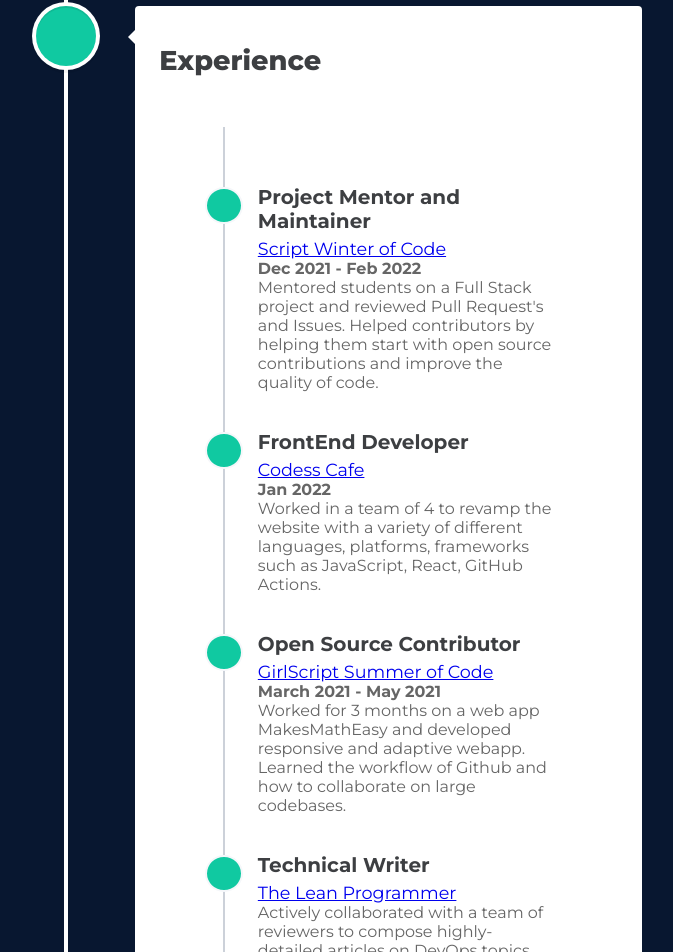
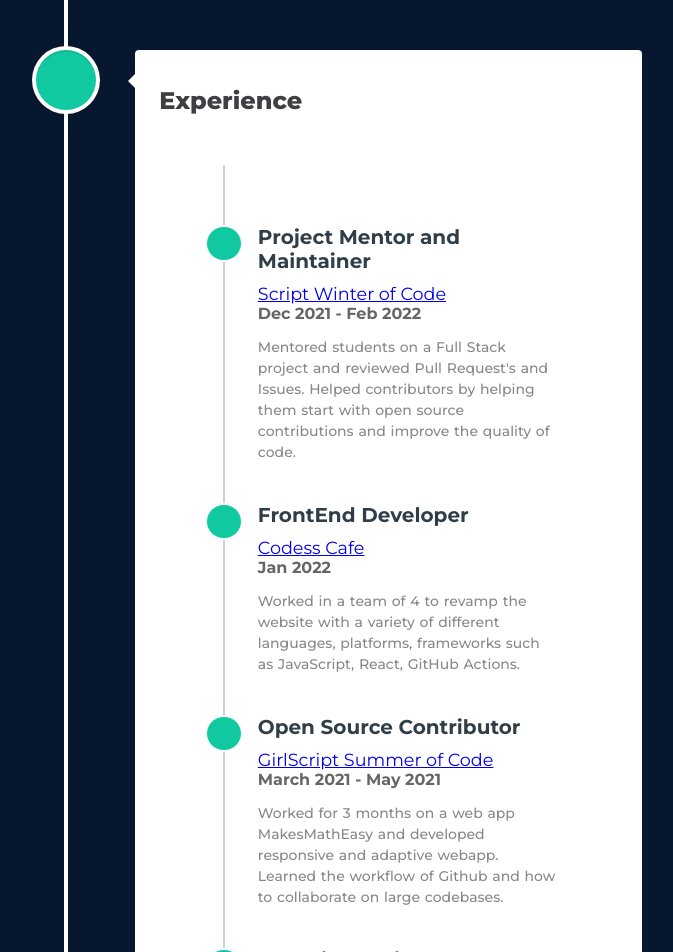
Before and after one commit to RaveenaBhasin/Portfolio, a React (Create React App) app: page / in a window 1280 px wide. Shown: the part 4542-5494 px from the top of the page, without its empty margins (574-1247 px from the left). Built offline with nearby package versions, Linux system fonts and the light colour scheme.

Commit message:
Update Qualification.js

```diff
--- a/src/components/Qualification.js
+++ b/src/components/Qualification.js
@@ -14,10 +14,11 @@
 
 const H2 = styled.h2`
     font-weight: 900;
+    font-size: 2.2rem;
     color: whitesmoke;
     text-align: center;
     margin-bottom: 2em;
-    margin-top: 2em;
+    margin-top: 4em;
 @media (max-width: 768px){
         margin-top: 2vh;
         margin-bottom: 7vh;
@@ -32,10 +33,10 @@
 
 const H3 = styled.h3`
     font-weight: 800;
-    font-size: 1.7rem;
+    font-size: 1.5rem;
     color: #3d3f42;
     text-align: left;
-    margin-bottom: 1em;
+    margin-bottom: 0.5em;
     margin-top: 0.5em;
     @media (max-width: 768px){
         margin-top: 2vh;
@@ -49,6 +50,23 @@
 }
 `
 
+const HI = styled.h2`
+    font-size: 1rem;
+    color: #3d3f42;
+    text-align: left;
+    margin-bottom: 0.5em;
+    margin-top: 0.5em;
+    @media (max-width: 768px){
+        margin-top: 2vh;
+        margin-bottom: 7vh;
+        font-size: 3rem;
+    }
+    @media (max-width: 480px){
+        margin-top: 10vh;
+        margin-bottom: 7vh;
+        font-size: 1.5rem;
+}  `
+
 const H4 = styled.h4`
     font-size: 1.1rem;
     font-weight: 400;
@@ -61,7 +79,7 @@
     }
 `
 
-const PR = styled.p`
+const pr = styled.p`
     font-size: 1.1rem;
     font-weight: 400;
     color: #343a40;
@@ -91,21 +109,21 @@
                 <div class="timeline-block timeline-block-right">
                     <div class="marker active"><i class="fa fa-check active" aria-hidden="true"></i></div>
                     <div class="timeline-content">
-                        <H3>2020-2024</H3><pr>B.Tech in Computer Science <br/> Jabalpur Engineering College <br/> 9.18 CGPA</pr>
+                        <HI>2020-2024</HI><p>B.Tech in Computer Science <br/> Jabalpur Engineering College <br/> 9.18 CGPA</p>
                     </div>
                 </div>
 
                 <div class="timeline-block timeline-block-left">
                     <div class="marker active"><i class="fa fa-check" aria-hidden="true"></i></div>
                     <div class="timeline-content">
-                        <H3>2019-2020</H3><pr>95% PCM, <br/>Class 12 CBSE</pr>
+                        <HI>2019-2020</HI><p>95% PCM, <br/>Class 12 CBSE</p>
                     </div>
                 </div>
 
                 <div class="timeline-block timeline-block-right active">
                     <div class="marker active"><i class="fa fa-check active" aria-hidden="true"></i></div>
                     <div class="timeline-content">
-                        <H3>2017-2018</H3><pr>97%, Class 10 CBSE</pr>
+                        <HI>2017-2018</HI><p>97%, Class 10 CBSE</p>
 
                     </div>
                 </div>
@@ -121,36 +139,36 @@
                     <div class="timeline-block timeline-block-right">
                         <div class="marker active"><i class="fa fa-check active" aria-hidden="true"></i></div>
                         <div class="timeline-content">
-                            <H3><b>Project Mentor and Maintainer</b></H3>
+                            <HI>Project Mentor and Maintainer</HI>
                             <H4><a href="https://swoc.scriptindia.org/#/">Script Winter of Code</a></H4>
                             <h4>Dec 2021 - Feb 2022</h4>
-                            <pr>Mentored students on a Full Stack project and reviewed Pull Request's and Issues. Helped contributors by helping them start with open source contributions and improve the quality of code.</pr>
+                            <p>Mentored students on a Full Stack project and reviewed Pull Request's and Issues. Helped contributors by helping them start with open source contributions and improve the quality of code.</p>
                         </div>
                     </div>
                     <div class="timeline-block timeline-block-right">
                         <div class="marker active"><i class="fa fa-check active" aria-hidden="true"></i></div>
                         <div class="timeline-content">
-                        <H3><b>FrontEnd Developer</b></H3>
+                        <HI>FrontEnd Developer</HI>
                         <H4><a href="https://codess.cafe/">Codess Cafe</a></H4>
                         <h4>Jan 2022</h4>
-                        <pr>Worked in a team of 4 to revamp the website with a variety of different languages, platforms, frameworks such as JavaScript, React, GitHub Actions. <br/></pr>
+                        <p>Worked in a team of 4 to revamp the website with a variety of different languages, platforms, frameworks such as JavaScript, React, GitHub Actions. <br/></p>
                         </div>
                     </div>
                     <div class="timeline-block timeline-block-right">
                         <div class="marker active"><i class="fa fa-check active" aria-hidden="true"></i></div>
                         <div class="timeline-content">
-                        <H3><b>Open Source Contributor</b></H3>
+                        <HI>Open Source Contributor</HI>
                         <H4><a href = "https://gssoc.girlscript.tech/">GirlScript Summer of Code</a></H4>
                         <h4>March 2021 - May 2021</h4>
-                        <pr>Worked for 3 months on a web app MakesMathEasy and developed responsive and adaptive webapp. <br/>Learned the workflow of Github and how to collaborate on large codebases.</pr>
+                        <p>Worked for 3 months on a web app MakesMathEasy and developed responsive and adaptive webapp. <br/>Learned the workflow of Github and how to collaborate on large codebases.</p>
                         </div>
                     </div>
                     <div class="timeline-block timeline-block-right">
                         <div class="marker active"><i class="fa fa-check active" aria-hidden="true"></i></div>
                         <div class="timeline-content">
-                        <H3><b>Technical Writer</b></H3>
+                        <HI>Technical Writer</HI>
                         <H4><a href = "https://medium.com/theleanprogrammer">The Lean Programmer</a></H4>
-                        <pr>Actively collaborated with a team of reviewers to compose highly-detailed articles on DevOps topics. <br/>Published 3 technical articles with a focus on Python hacks and Cloud Computing.</pr>
+                        <p>Actively collaborated with a team of reviewers to compose highly-detailed articles on DevOps topics. <br/>Published 3 technical articles with a focus on Python hacks and Cloud Computing.</p>
                         </div>
                     </div>
                 </div>
@@ -166,31 +184,31 @@
                     <div class="timeline-block timeline-block-right">
                         <div class="marker active"><i class="fa fa-check active" aria-hidden="true"></i></div>
                         <div class="timeline-content">
-                        <H3><b>Generation Google Scholar'22</b></H3><pr>Among Top 55 scholars in the Asia-Pacific region, out of a pool of 14,078 applicants and received a scholarship of $2500.<br/>Awarded on the basis of academic performance, excellence in tech, leadership and impact on the community.</pr>
+                        <HI>Generation Google Scholar'22</HI><p>Among Top 55 scholars in the Asia-Pacific region, out of a pool of 14,078 applicants and received a scholarship of $2500.<br/>Awarded on the basis of academic performance, excellence in tech, leadership and impact on the community.</p>
                         </div>
                     </div>
                     <div class="timeline-block timeline-block-right">
                         <div class="marker active"><i class="fa fa-check active" aria-hidden="true"></i></div>
                         <div class="timeline-content">
-                        <H3><b>Top Contributor GirlScript Summer of Code'21</b></H3><pr>Among Top 10 contributors from 2000+ active contributors with 100+ PRs merged in a single Project. <br/>Received <a href = "https://drive.google.com/file/d/1K6tNIGgeX6yV4dluKSuwudEBs2KajkQg/view">Letter of Recommendation</a></pr>
+                        <HI>Top Contributor GirlScript Summer of Code'21</HI><p>Among Top 10 contributors from 2000+ active contributors with 100+ PRs merged in a single Project. <br/>Received <a href = "https://drive.google.com/file/d/1K6tNIGgeX6yV4dluKSuwudEBs2KajkQg/view">Letter of Recommendation</a></p>
                         </div>
                     </div>
                     <div class="timeline-block timeline-block-right">
                         <div class="marker active"><i class="fa fa-check active" aria-hidden="true"></i></div>
                         <div class="timeline-content">
-                        <H3>Won the Internal Hackathon round for Smart India Hackathon'22 and nominated for competing in the Nationals.</H3><pr></pr>
+                        <h3 style={{color: "#3d3f42", fontSize: "1rem"}}>Won the Internal Hackathon round for Smart India Hackathon'22 under software edition and nominated for competing in the Nationals.</h3>
                         </div>
                     </div>
                     <div class="timeline-block timeline-block-right">
                         <div class="marker active"><i class="fa fa-check active" aria-hidden="true"></i></div>
                         <div class="timeline-content">
-                        <H3>Came in Top 10 teams in SheHacks Hackathon'21 by IIIT Allahabad for Project Avsar</H3><pr></pr>
+                        <h3 style={{color: "#3d3f42", fontSize: "1rem"}}>Came in Top 10 teams in SheHacks Hackathon'21 by IIIT Allahabad for Project Avsar</h3>
                         </div>
                     </div>
                     <div class="timeline-block timeline-block-right">
                         <div class="marker active"><i class="fa fa-check active" aria-hidden="true"></i></div>
                         <div class="timeline-content">
-                        <H3>Solved 500+ Problems on <a href="https://leetcode.com/Raveena_Bhasin/">Leetcode</a> and <a href="https://auth.geeksforgeeks.org/user/raveenabhasin15/practice/">GeeksForGeeks</a></H3><pr></pr>
+                        <h3 style={{color: "#3d3f42", fontSize: "1rem"}}>Solved 500+ Problems on <a href="https://leetcode.com/Raveena_Bhasin/">Leetcode</a> and <a href="https://auth.geeksforgeeks.org/user/raveenabhasin15/practice/">GeeksForGeeks</a></h3>
                         </div>
                     </div>
                 </div>
```
